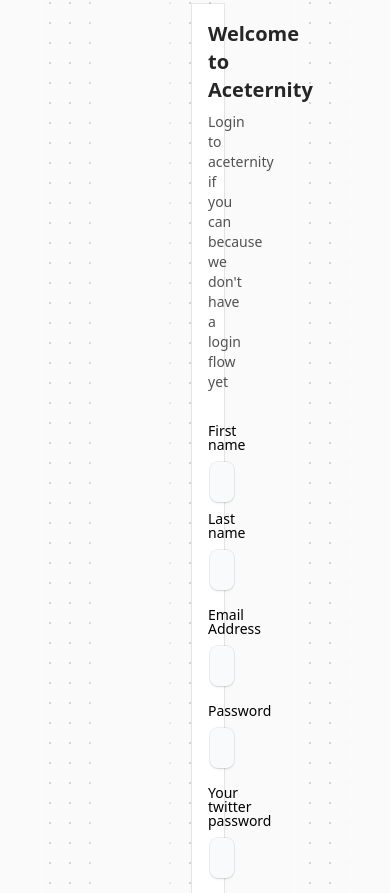
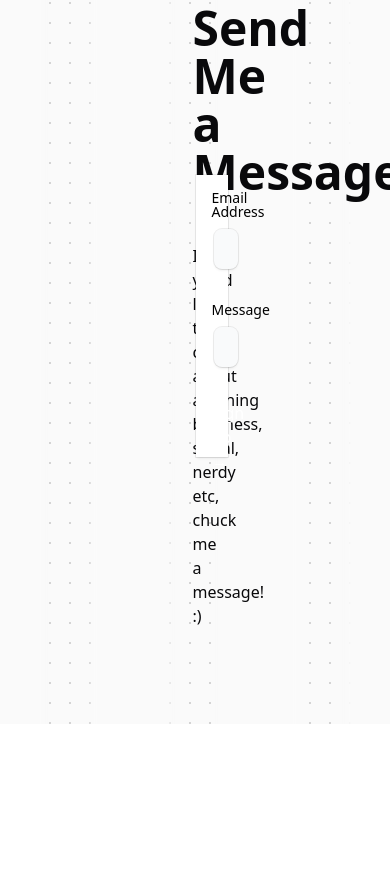
Before and after one commit to tom-jt/Portfolio-2, a Next.js app: page / in a window 390 px wide. Shown: the part 7111-8004 px from the top of the page. After the commit the page ends 7835 px from the top, so only its background shows below. Built offline with nearby package versions, Linux system fonts and the light colour scheme.

Commit message:
Completed Contact Screen

```diff
--- a/app/components/contact/Contact.tsx
+++ b/app/components/contact/Contact.tsx
@@ -2,8 +2,24 @@
 
 const Contact = () => {
   return (
-    <div>
-      <Form />
+    <div
+      id="contact"
+      className="
+        flex
+        h-fit w-full
+        items-center justify-around
+      "
+    >
+      <div className="flex flex-col w-1/3 gap-12">
+        <h3 className="text-5xl font-bold">Send Me a Message!</h3>
+        <p className="text-base md:text-xl">
+          If you'd like to chat about anything business, social, nerdy etc,
+          chuck me a message! :)
+        </p>
+      </div>
+      <div className="w-1/3">
+        <Form />
+      </div>
     </div>
   );
 };
--- a/app/components/navbar/NavBar.tsx
+++ b/app/components/navbar/NavBar.tsx
@@ -13,7 +13,6 @@
 } from "@/components/ui/resizable-navbar";
 import { PropsWithChildren, ReactNode, useState } from "react";
 import NavBarIconButton from "./NavBarIconButton";
-import { IconBrandGithub, IconBrandLinkedin } from "@tabler/icons-react";
 import { cn } from "@/lib/utils";
 
 interface NavBarProps extends PropsWithChildren {
@@ -28,7 +27,7 @@
       link: "#home",
     },
     {
-      name: "About Me",
+      name: "About & Contact",
       link: "#me",
     },
     {
--- a/components/Form.tsx
+++ b/components/Form.tsx
@@ -11,44 +11,19 @@
   };
   return (
     <div className="shadow-input mx-auto w-full max-w-md rounded-none bg-white p-4 md:rounded-2xl md:p-8 dark:bg-black">
-      <h2 className="text-xl font-bold text-neutral-800 dark:text-neutral-200">
-        Welcome to Aceternity
-      </h2>
-      <p className="mt-2 max-w-sm text-sm text-neutral-600 dark:text-neutral-300">
-        Login to aceternity if you can because we don&apos;t have a login flow
-        yet
-      </p>
-
-      <form className="my-8" onSubmit={handleSubmit}>
-        <div className="mb-4 flex flex-col space-y-2 md:flex-row md:space-y-0 md:space-x-2">
-          <LabelInputContainer>
-            <Label htmlFor="firstname">First name</Label>
-            <Input id="firstname" placeholder="Tyler" type="text" />
-          </LabelInputContainer>
-          <LabelInputContainer>
-            <Label htmlFor="lastname">Last name</Label>
-            <Input id="lastname" placeholder="Durden" type="text" />
-          </LabelInputContainer>
-        </div>
+      <form className="flex flex-col gap-4" onSubmit={handleSubmit}>
         <LabelInputContainer className="mb-4">
           <Label htmlFor="email">Email Address</Label>
-          <Input id="email" placeholder="projectmayhem@fc.com" type="email" />
+          <Input id="email" placeholder="email@example.com" type="email" />
         </LabelInputContainer>
+
         <LabelInputContainer className="mb-4">
-          <Label htmlFor="password">Password</Label>
-          <Input id="password" placeholder="••••••••" type="password" />
-        </LabelInputContainer>
-        <LabelInputContainer className="mb-8">
-          <Label htmlFor="twitterpassword">Your twitter password</Label>
-          <Input
-            id="twitterpassword"
-            placeholder="••••••••"
-            type="twitterpassword"
-          />
+          <Label htmlFor="email">Message</Label>
+          <Input id="msg" placeholder="Type your message here..." type="text" />
         </LabelInputContainer>
 
         <button
-          className="group/btn relative block h-10 w-full rounded-md bg-linear-to-br from-black to-neutral-600 font-medium text-white shadow-[0px_1px_0px_0px_#ffffff40_inset,0px_-1px_0px_0px_#ffffff40_inset] dark:bg-zinc-800 dark:from-zinc-900 dark:to-zinc-900 dark:shadow-[0px_1px_0px_0px_#27272a_inset,0px_-1px_0px_0px_#27272a_inset]"
+          className="cursor-pointer group/btn relative block h-10 w-full rounded-md bg-linear-to-br from-black to-neutral-600 font-medium text-white shadow-[0px_1px_0px_0px_#ffffff40_inset,0px_-1px_0px_0px_#ffffff40_inset] dark:bg-zinc-800 dark:from-zinc-900 dark:to-zinc-900 dark:shadow-[0px_1px_0px_0px_#27272a_inset,0px_-1px_0px_0px_#27272a_inset]"
           type="submit"
         >
           Sign up &rarr;
@@ -57,7 +32,7 @@
       </form>
     </div>
   );
-}
+};
 
 const BottomGradient = () => {
   return (
```
